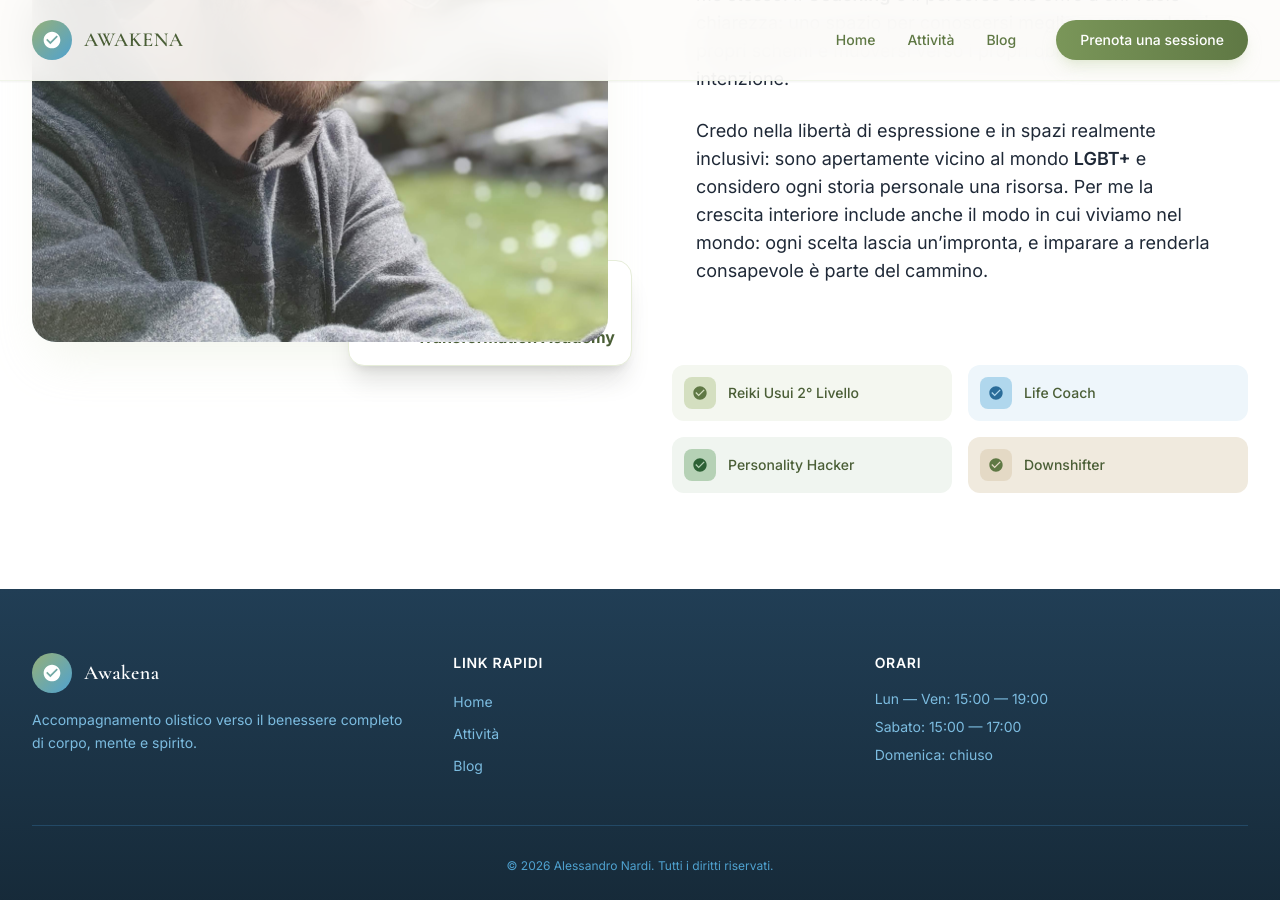
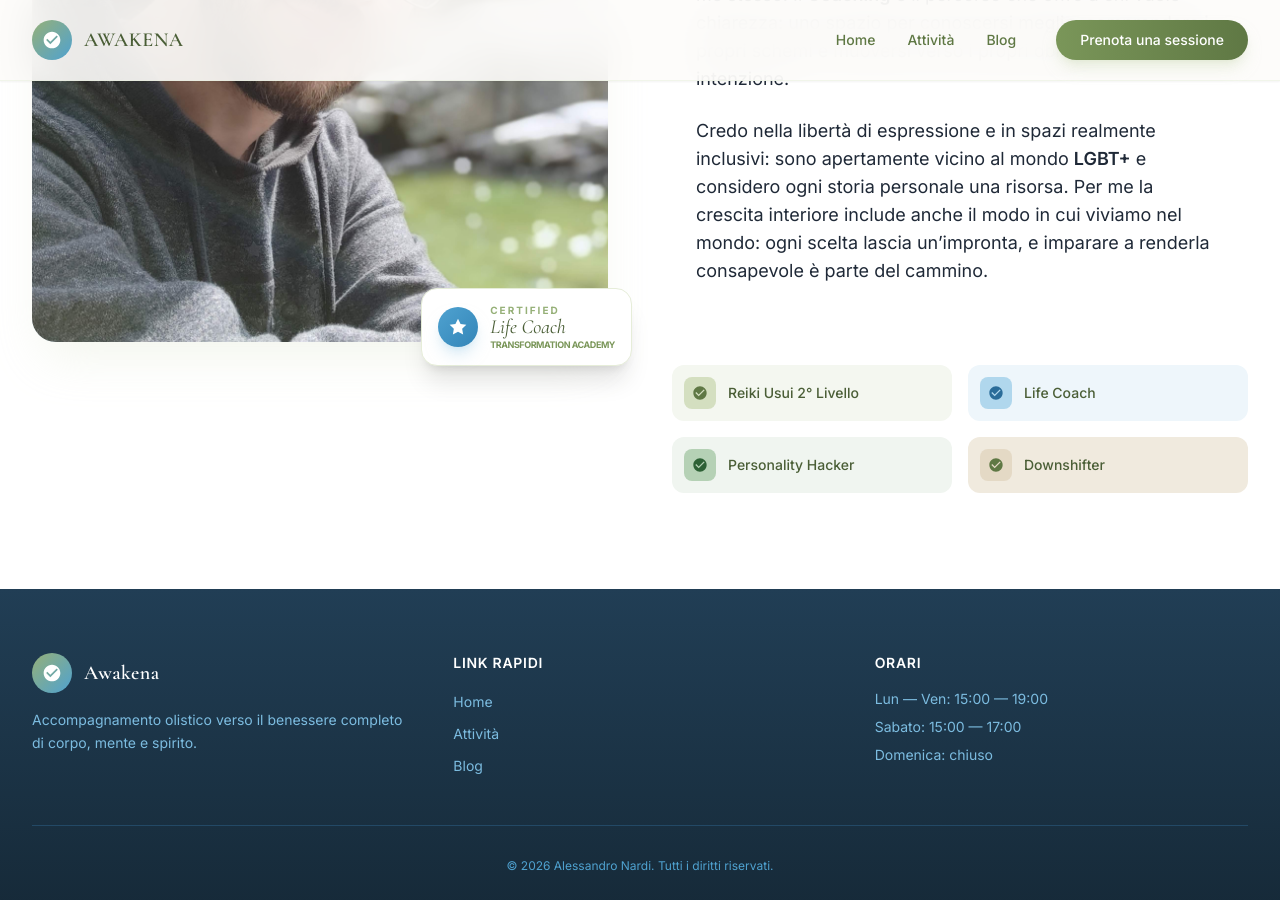
Before and after one commit to rerosku/rerosku.github.io, a Jekyll site: the page built from index.html, in a window 1280 px wide and 900 px high, scrolled down 1606 px. Built offline with Jekyll 4.4.1, drawn with Linux system fonts in a browser that asks for light colours; nearby versions of some CDN libraries; some web fonts are replaced.

Commit message:
Update rerosku.github.io from Acode ai3

```diff
--- a/index.html
+++ b/index.html
@@ -60,21 +60,21 @@ permalink: /
       <div class="reveal relative">
         <div class="relative rounded-3xl overflow-hidden shadow-2xl shadow-salvia-200/30 aspect-[4/5]">
           <div class="absolute inset-0 bg-gradient-to-br from-salvia-200 via-blu-100 to-rosmarino-200"></div>
-          <img src="{{ '/assets/images/alessandro-portrait.jpg' | relative_url }}" alt="Alessandro Nardi - Praticante Reiki" class="portrait-fade w-full h-full object-cover relative z-10">
+          <img src="{{ '/assets/images/alessandro-portrait.jpg' | relative_url }}" alt="Alessandro Nardi - Praticante Reiki" class="portrait-fade w-full h-full object-cover relative z-0">
         </div>
 
-        <div class="absolute -bottom-6 -right-6 bg-white rounded-2xl shadow-xl p-4 border border-salvia-100">
+        <a href="https://transformationacademy.com/" target="_blank" rel="noopener noreferrer" class="absolute -bottom-6 -right-6 bg-white rounded-2xl shadow-xl p-4 border border-salvia-100 z-20 hover:scale-105 transition-transform duration-300">
           <div class="flex items-center gap-3">
-            <div class="w-10 h-10 rounded-full bg-gradient-to-br from-blu-400 to-blu-500 flex items-center justify-center">
+            <div class="w-10 h-10 rounded-full bg-gradient-to-br from-blu-400 to-blu-500 flex items-center justify-center shadow-lg shadow-blu-200/50">
               <svg class="w-5 h-5 text-white" fill="currentColor" viewBox="0 0 24 24"><path d="M12 2l3.09 6.26L22 9.27l-5 4.87 1.18 6.88L12 17.77l-6.18 3.25L7 14.14 2 9.27l6.91-1.01L12 2z"/></svg>
             </div>
-            <div>
-              <p><strong class="text-salvia -700">Certified</strong></p>
-              <p><strong class="text-xs text-salvia-500">Life Coach</strong></p>
-              <p><strong class="text-salvia-700">Transformation Academy</strong></p>
+            <div class="flex flex-col">
+              <span class="text-[10px] font-sans font-bold uppercase tracking-[0.2em] text-salvia-400 leading-none">Certified</span>
+              <span class="font-display italic text-xl text-salvia-700 leading-tight">Life Coach</span>
+              <span class="text-[9px] font-sans font-black uppercase tracking-tighter text-salvia-500 leading-none">Transformation Academy</span>
             </div>
           </div>
-        </div>
+        </a>
       </div>
 
       <div class="reveal">
```
